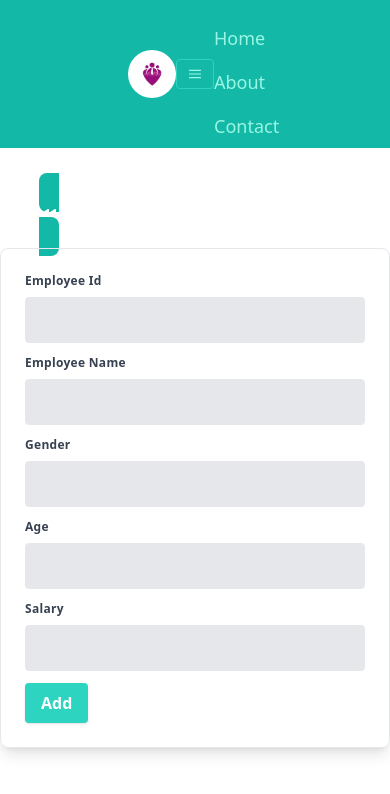
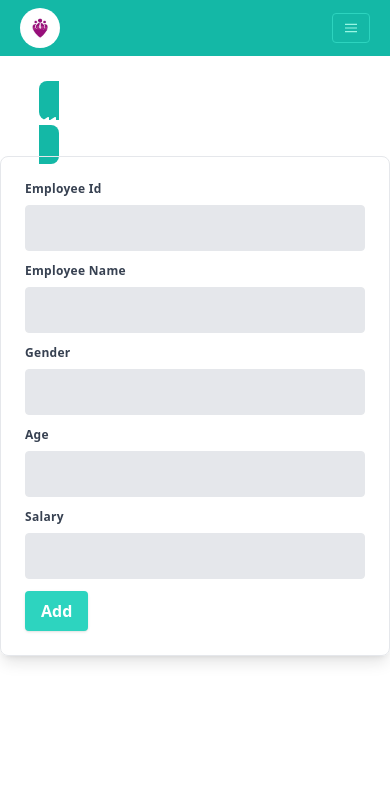
Before and after one commit to Molla-Mainuddin/employee-management, a React (Create React App) app: page /adduser in a window 390 px wide. Shown: the top 794 px of the page. Built offline with nearby package versions, Linux system fonts and the light colour scheme; the HTML template or start-up script is replaced by a standard one.

Commit message:
mobile view adjusted

```diff
--- a/src/Pages/Home/components/TableDataList.jsx
+++ b/src/Pages/Home/components/TableDataList.jsx
@@ -30,7 +30,7 @@ const TableDataList = () => {
     }
 
     return (
-        <div className="border shadow-md w-4/5 mx-auto">
+        <div className="w-[90%] overflow-x-auto border shadow-md mx-auto lg:w-4/5 ">
             <table className="w-full text-base text-left text-gray-500">
                 <thead className="text-xs text-gray-50 uppercase bg-gray-600">
                     <tr>
--- a/src/components/Navbar.jsx
+++ b/src/components/Navbar.jsx
@@ -3,10 +3,10 @@ import { NavLink } from "react-router-dom";
 
 const Navbar = () => {
     return (
-        <nav className="h-auto flex items-center justify-between bg-teal-500 py-2 px-32">
+        <nav className="h-auto flex items-center justify-between bg-teal-500 py-2 px-5 lg:px-32">
             <div className="flex items-center flex-shrink-0 text-white">
                 <NavLink to="/">
-                    <img src='assets/employee_m-logo.jpg' alt='broken' className='h-12 w-12 rounded-full cursor-pointer' />
+                    <img src='assets/employee_m-logo.jpg' alt='broken' className='h-10 w-10 rounded-full cursor-pointer lg:h-12 lg:w-12 ' />
                 </NavLink>
                 {/* <span className="font-semibold text-xl tracking-tight">Employee</span> */}
             </div>
@@ -17,7 +17,7 @@ const Navbar = () => {
                     </svg>
                 </button>
             </div>
-            <div className="w-full block lg:flex lg:items-center lg:w-auto">
+            <div className="w-full hidden lg:flex lg:items-center lg:w-auto">
                 <div className="text-lg lg:flex-grow">
                     <NavLink to="/" className="block mt-4 lg:inline-block lg:mt-0 text-teal-200 hover:text-white mr-4">
                         Home
```
